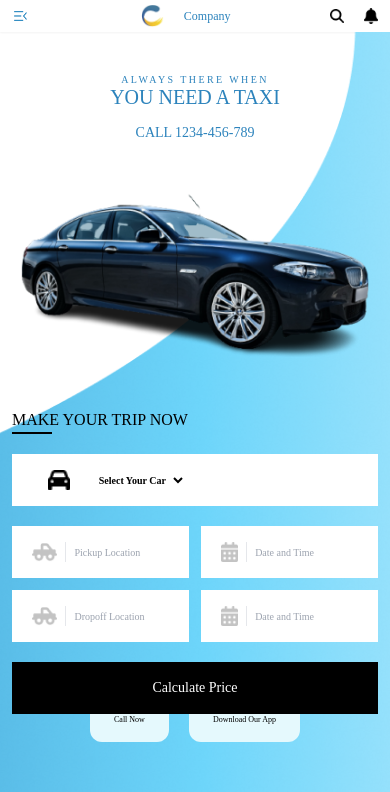
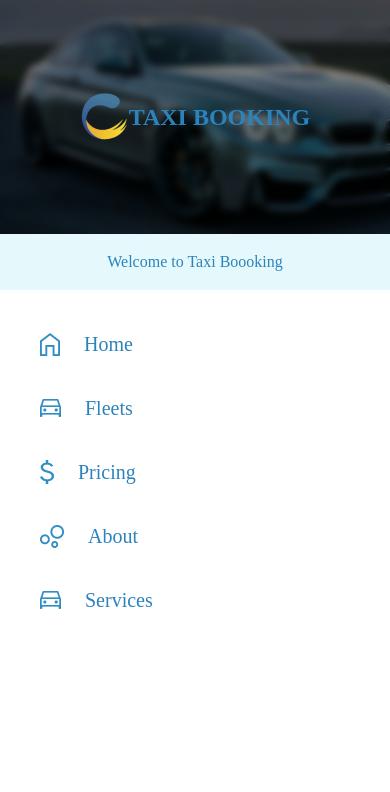
Before and after one commit to vfshera/taxibooking, a website: page src/index.html in a window 390 px wide. Both pictures are taken after a click on the button 20 px from the left and 16 px from the top of the page. Shown: the top 792 px of the page. Drawn offline with nearby package versions, Linux system fonts and the light colour scheme; files that its build step writes are made by us from their sources.

Commit message:
mobile nav

```diff
--- a/src/index.html
+++ b/src/index.html
@@ -46,15 +46,86 @@
         splide.go(direction);
       }
     </script>
+
+    <script src="./index.js" defer></script>
   </head>
   <body>
+    <!-- MOBILE NAV -->
+    <div
+      id="mobileNav"
+      class="mobile-nav hidden lg:hidden fixed top-0 left-0 min-h-full w-full bg-white z-50"
+    >
+      <div
+        style="
+          background-image: url('/public/images/menubg.png');
+          background-repeat: no-repeat;
+          height: 234px;
+        "
+        class="md:bg-cover"
+      >
+        <div
+          class="[backdrop-filter:blur(3.5px)] flex justify-center items-center text-blue font-semibold text-2xl w-full h-full bg-black/40"
+        >
+          <img src="/public/images/logo.png" alt="" />
+          TAXI BOOKING
+        </div>
+      </div>
+      <!-- welcome -->
+      <div class="bg-[#E5F9FD] py-4 text-blue text-center">
+        Welcome to Taxi Boooking
+      </div>
+
+      <!-- links -->
+      <nav class="flex flex-col gap-9 p-10">
+        <li class="list-none text-xl">
+          <a
+            class="flex items-center gap-6 text-blue"
+            onclick="closeNav()"
+            href="#"
+            ><img src="/public/images/house.png" alt="" />Home</a
+          >
+        </li>
+        <li class="list-none text-xl">
+          <a
+            class="flex items-center gap-6 text-blue"
+            onclick="closeNav()"
+            href="#"
+            ><img src="/public/images/blue-car.png" alt="" />Fleets</a
+          >
+        </li>
+        <li class="list-none text-xl">
+          <a
+            class="flex items-center gap-6 text-blue"
+            onclick="closeNav()"
+            href="#"
+            ><img src="/public/images/blue-dollar.png" alt="" />Pricing</a
+          >
+        </li>
+        <li class="list-none text-xl">
+          <a
+            class="flex items-center gap-6 text-blue"
+            onclick="closeNav()"
+            href="#"
+            ><img src="/public/images/blue-circles.png" alt="" />About</a
+          >
+        </li>
+        <li class="list-none text-xl">
+          <a
+            class="flex items-center gap-6 text-blue"
+            onclick="closeNav()"
+            href="#"
+            ><img src="/public/images/blue-car.png" alt="" />Services</a
+          >
+        </li>
+      </nav>
+    </div>
     <!-- MAIN HEADER -->
     <header
-      class="site-container flex justify-between lg:justify-end shadow-sm lg:shadow-none gap-28 items-center h-8 md:h-16 lg:h-[86px]"
+      class="site-container fixed left-0 w-full top-0 lg:static z-20 bg-white flex justify-between lg:justify-end shadow lg:shadow-none gap-28 items-center h-9 md:h-16 lg:h-[86px]"
     >
       <!-- NAV TOGGLE -->
-      <button class="lg:hidden">
-        <img src="/public/images/menu.png" class="h-5 w-5" alt="" />
+      <button id="navToggle" onclick="showNav()" class="lg:hidden">
+        <img src="/public/images/menu.png" class="h-9 aspect-square" alt="" />
       </button>
 
       <!-- LOGO -->
@@ -66,7 +137,12 @@
       <!-- NAVIGATION -->
       <nav class="items-center flex gap-24">
         <li class="list-none text-xl hidden lg:block">
-          <a href="">Home</a>
+          <a
+            class="flex items-center gap-6 text-blue"
+            onclick="closeNav()"
+            href="#"
+            >Home</a
+          >
         </li>
         <li class="list-none text-xl hidden lg:block">
           <a href="">Fleets</a>
@@ -83,11 +159,11 @@
 
         <div class="flex items-center gap-5">
           <button>
-            <img src="/public/images/search.png" alt="" />
+            <img src="/public/images/search.png" alt="" class="" />
           </button>
 
           <button>
-            <img src="/public/images/bell.png" alt="" />
+            <img src="/public/images/bell.png" alt="" class="" />
           </button>
         </div>
       </nav>
@@ -253,7 +329,7 @@
       </div>
 
       <div
-        class="md:absolute left-0 bottom-28 lg:bottom-0 md:h-1/4 lg:h-1/3 w-full md:w-3/5"
+        class="md:absolute hidden md:block left-0 bottom-28 lg:bottom-0 md:h-1/4 lg:h-1/3 w-full md:w-3/5"
       >
         <div
           class="cta flex items-center justify-center -mt-4 lg:mt-5 gap-5 lg:gap-10"
--- a/src/index.js
+++ b/src/index.js
@@ -0,0 +1,9 @@
+const nav = document.querySelector("#mobileNav");
+
+function showNav() {
+  nav.classList.remove("hidden");
+}
+
+function closeNav() {
+  nav.classList.add("hidden");
+}
```
Also changed, not shown: public/images/Vector-2.png (added), public/images/blue-car.png (added), public/images/blue-circles.png (added), public/images/blue-dollar.png (added), public/images/house.png (added), public/images/menubg.png (added).
